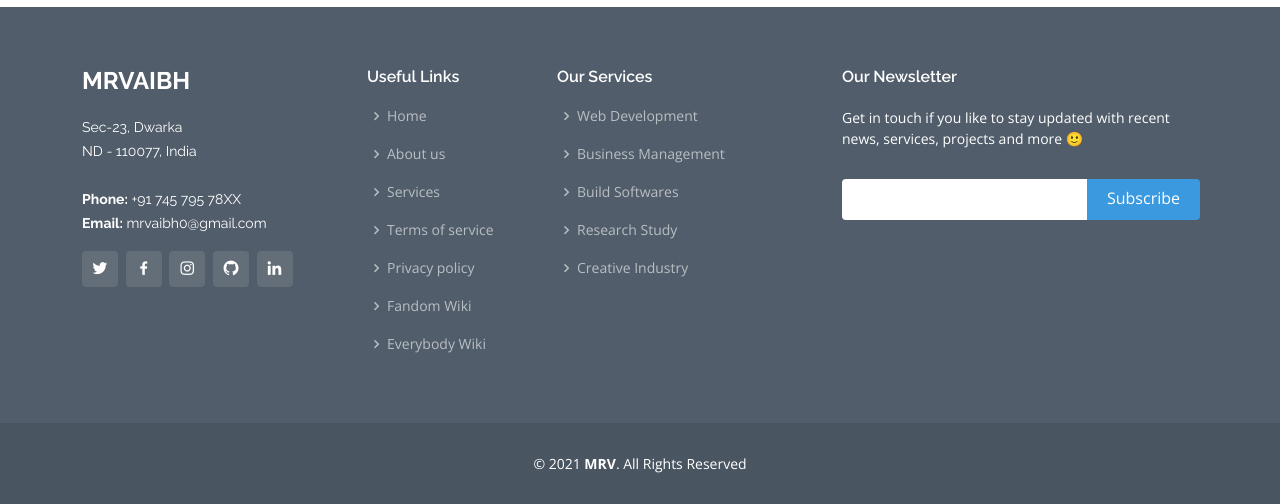
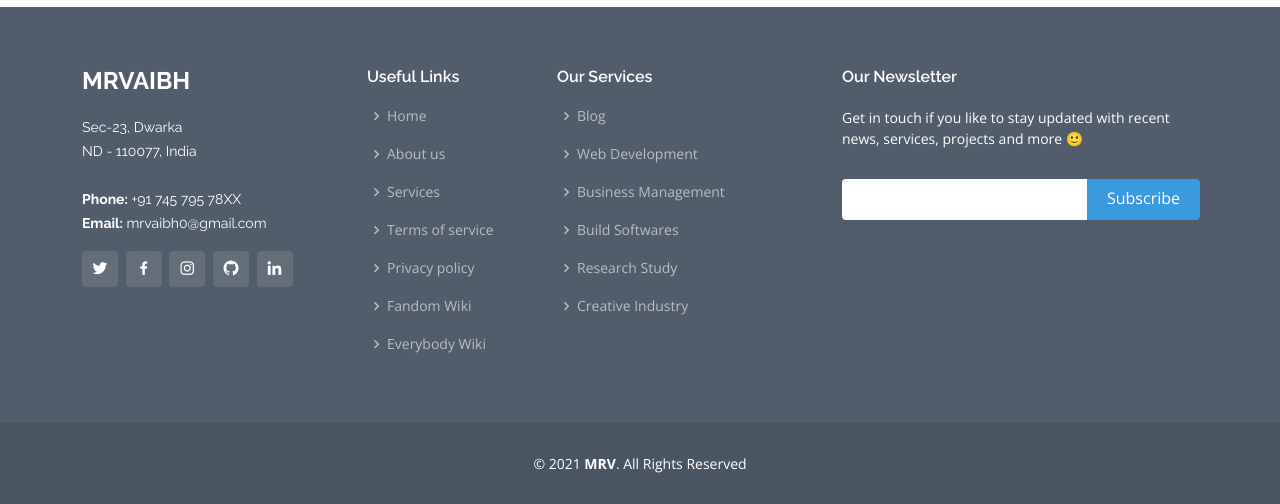
Before and after one commit to mrvaibh/mrvaibh, a Django app: page /about/ in a window 1280 px wide. Shown: the part 1677-2181 px from the top of the page. Run offline with Django 3.2, Linux system fonts and the light colour scheme; some libraries are stand-ins or nearby versions.

Commit message:
Update base.html

```diff
--- a/home/templates/home/base.html
+++ b/home/templates/home/base.html
@@ -180,7 +180,8 @@
           <div class="col-lg-3 col-md-6 footer-links">
             <h4>Our Services</h4>
             <ul>
-              <li><i class="bx bx-chevron-right"></i> <a href="{% url 'services' %}">Web Development</a></li>
+              <li><i class="bx bx-chevron-right"></i> <a href="https://mrvaibh.blogspot.com">Blog</a></li>
+	      <li><i class="bx bx-chevron-right"></i> <a href="{% url 'services' %}">Web Development</a></li>
               <li><i class="bx bx-chevron-right"></i> <a href="{% url 'services' %}">Business Management</a></li>
               <li><i class="bx bx-chevron-right"></i> <a href="{% url 'services' %}">Build Softwares</a></li>
               <li><i class="bx bx-chevron-right"></i> <a href="{% url 'services' %}">Research Study</a></li>
```
